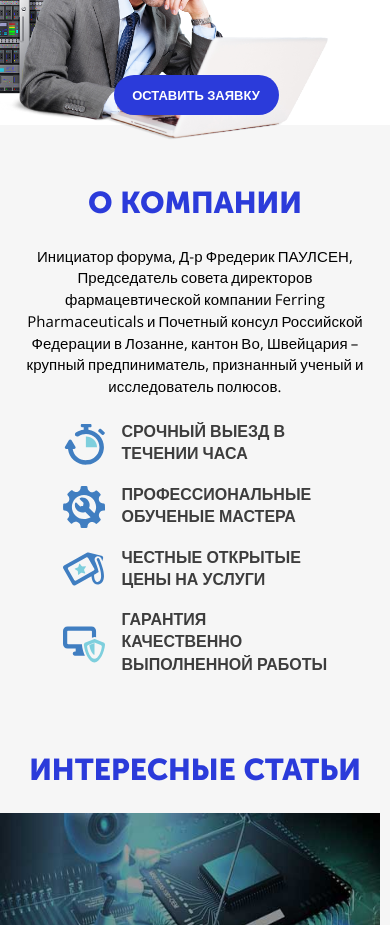
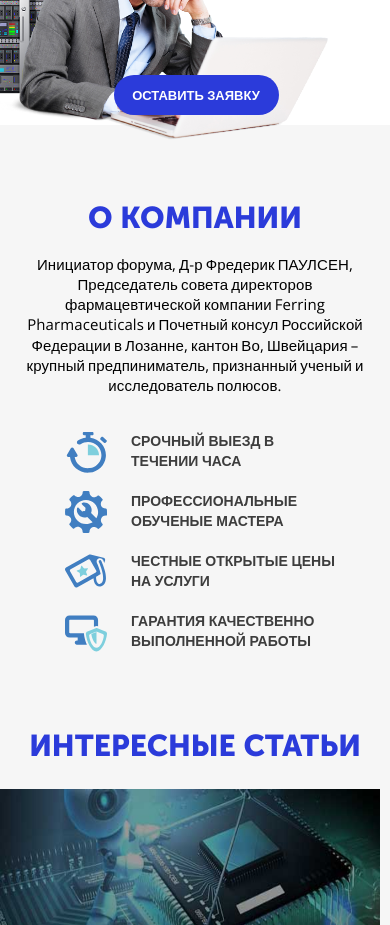
Before and after one commit to sheep-fish-vert/idoTehnology, a website: page src/index.html in a window 390 px wide. Shown: the part 920-1845 px from the top of the page. Drawn offline with nearby package versions, Linux system fonts and the light colour scheme; files that its build step writes are made by us from their sources; files whose address does not match are found by name; a web font is replaced by a local one.

Commit message:
abracadabra

```diff
--- a/src/sass/zdev_1_adapt.scss
+++ b/src/sass/zdev_1_adapt.scss
@@ -136,13 +136,24 @@
 
 }
 @media screen and (max-width: 479px){
-    .about-company .mbox .line-slider .line-item{margin-bottom:20px; }
-    .about-company{padding: 60px 0 0px 0;
+
+    .about-company{padding: 75px 0 0px 0;
         .mbox{ padding: 0 10px;}
     }
-    .about-company .mbox .about-company-text{margin: 0 auto 25px auto;
-        h2{margin: 0 0 20px 0;font-size: 30px;}
-        p{line-height: 1.45;}
+    .about-company{
+        .mbox{
+            .line-slider{
+                .line-item{margin-bottom: 17px;padding-left: 27px;}
+                .line-item-wrap{
+                    .line-img{margin-right: 23px;}
+                    .line-text{font-size: 14px;}
+                }
+            }
+            .about-company-text{margin: 0 auto 36px auto;
+                h2{margin: 0 0 13px 0;font-size: 30px;}
+                p{line-height: 1.35;margin-top: 0;}
+            }
+        }
     }
 
     .footer{padding-top: 0px;
@@ -154,7 +165,6 @@
         }
     }
 
-
 }
 @media screen and (max-width: 320px){
 
```
